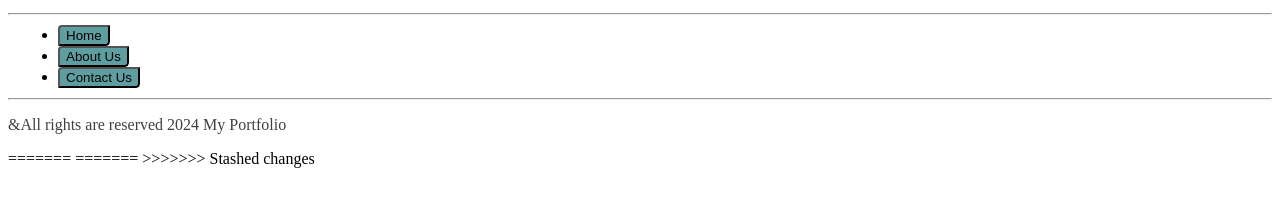
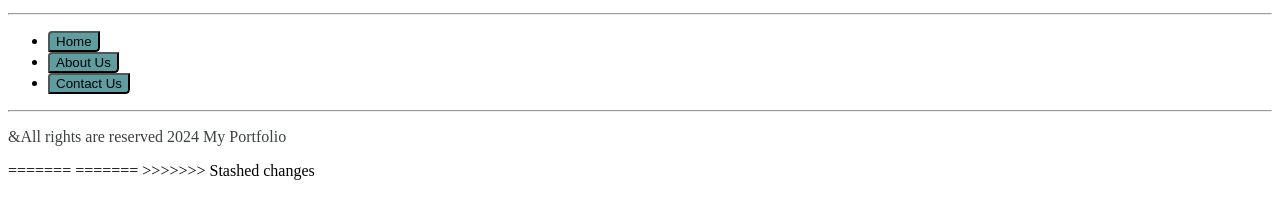
Before and after one commit to MdotZahid/Portfolio, a plain HTML site: page index.html in a window 1280 px wide. Shown: the part 548-766 px from the top of the page. Drawn offline with Linux system fonts and the light colour scheme.

Commit message:
Update styles.css

```diff
--- a/styles.css
+++ b/styles.css
@@ -20,6 +20,6 @@ button{
 ul{
     border-color: black;
 }
-ul{
+ul-button{
     margin: 10px;
 }
```
